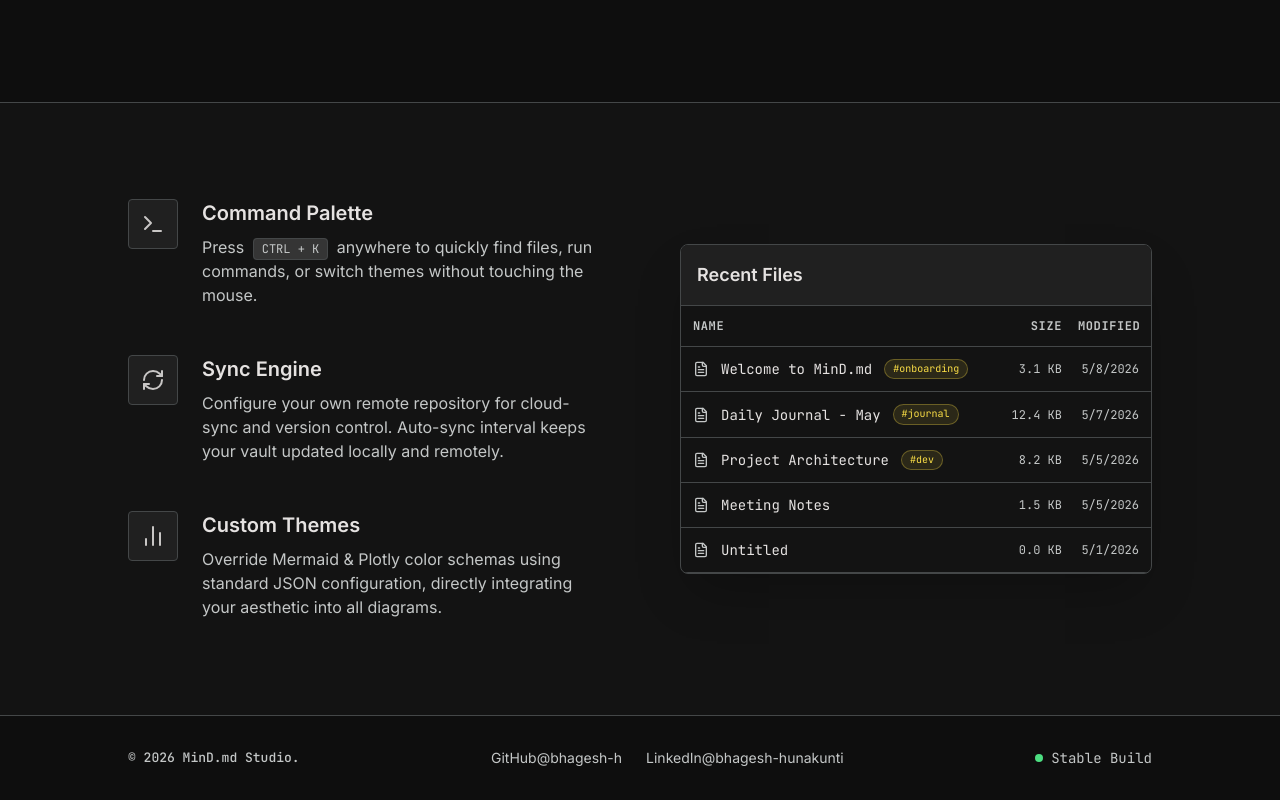
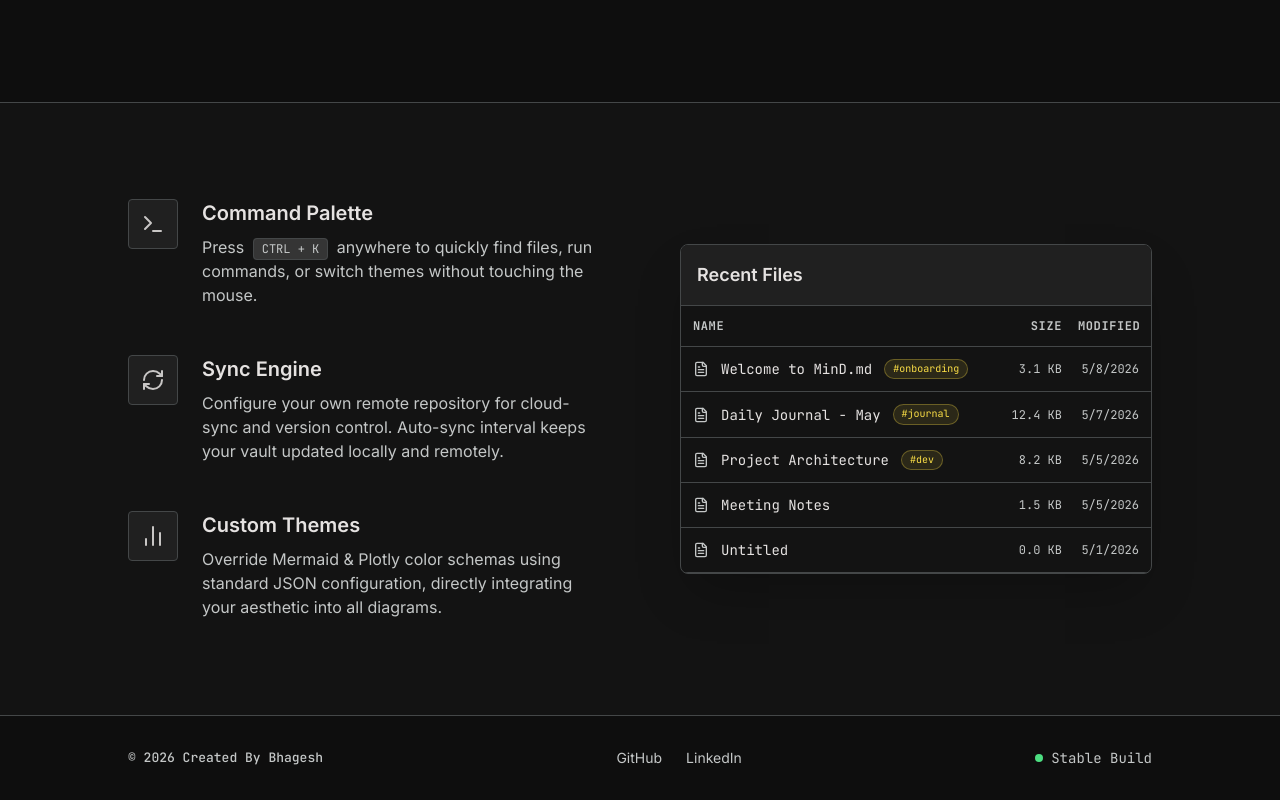
Before and after one commit to bhagesh-h/MinD.md, a React (Vite) app in the folder website/: page / in a window 1280 px wide. Shown: the part 2244-3044 px from the top of the page. Built offline with nearby package versions, Linux system fonts and the light colour scheme.

Commit message:
updated vite.config.ts

```diff
--- a/website/src/App.tsx
+++ b/website/src/App.tsx
@@ -239,11 +239,11 @@
       <footer className="border-t border-outline-variant bg-surface-container-lowest py-8 px-6 lg:px-xl mt-auto">
         <div className="max-w-5xl mx-auto flex flex-col md:flex-row justify-between items-center gap-6">
           <div className="flex items-center gap-2">
-            <span className="font-mono-ui text-mono-ui text-on-surface-variant">© 2026 MinD.md Studio.</span>
+            <span className="font-mono-ui text-mono-ui text-on-surface-variant">© 2026 Created By Bhagesh</span>
           </div>
           <div className="flex gap-6 font-label-sm text-sm text-on-surface-variant">
-            <a className="hover:text-on-surface transition-colors" href="https://github.com/bhagesh-h" target="_blank" rel="noopener noreferrer">GitHub@bhagesh-h</a>
-            <a className="hover:text-on-surface transition-colors" href="https://www.linkedin.com/in/bhagesh-hunakunti/" target="_blank" rel="noopener noreferrer">LinkedIn@bhagesh-hunakunti</a>
+            <a className="hover:text-on-surface transition-colors" href="https://github.com/bhagesh-h" target="_blank" rel="noopener noreferrer">GitHub</a>
+            <a className="hover:text-on-surface transition-colors" href="https://www.linkedin.com/in/bhagesh-hunakunti/" target="_blank" rel="noopener noreferrer">LinkedIn</a>
           </div>
           <div className="flex gap-6 font-mono-ui text-sm text-on-surface-variant">
             <div className="flex items-center gap-2">
```
